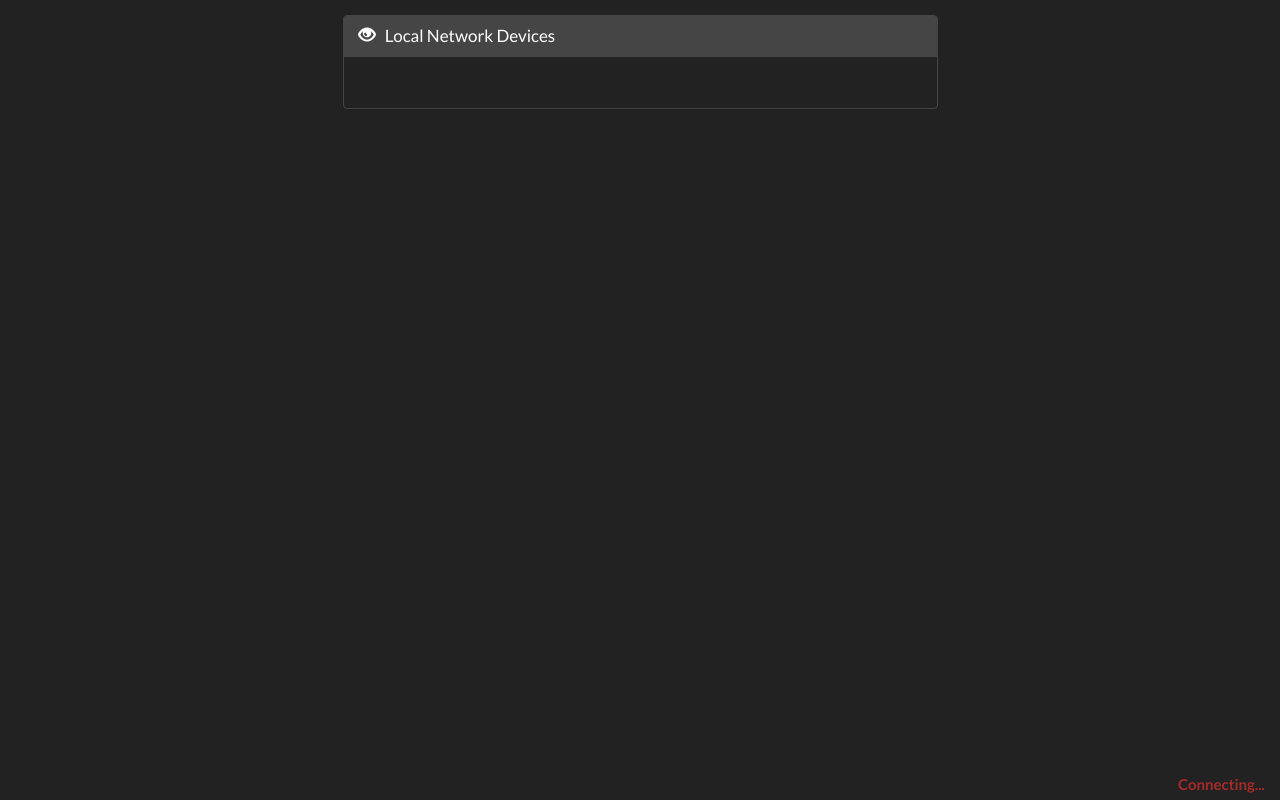
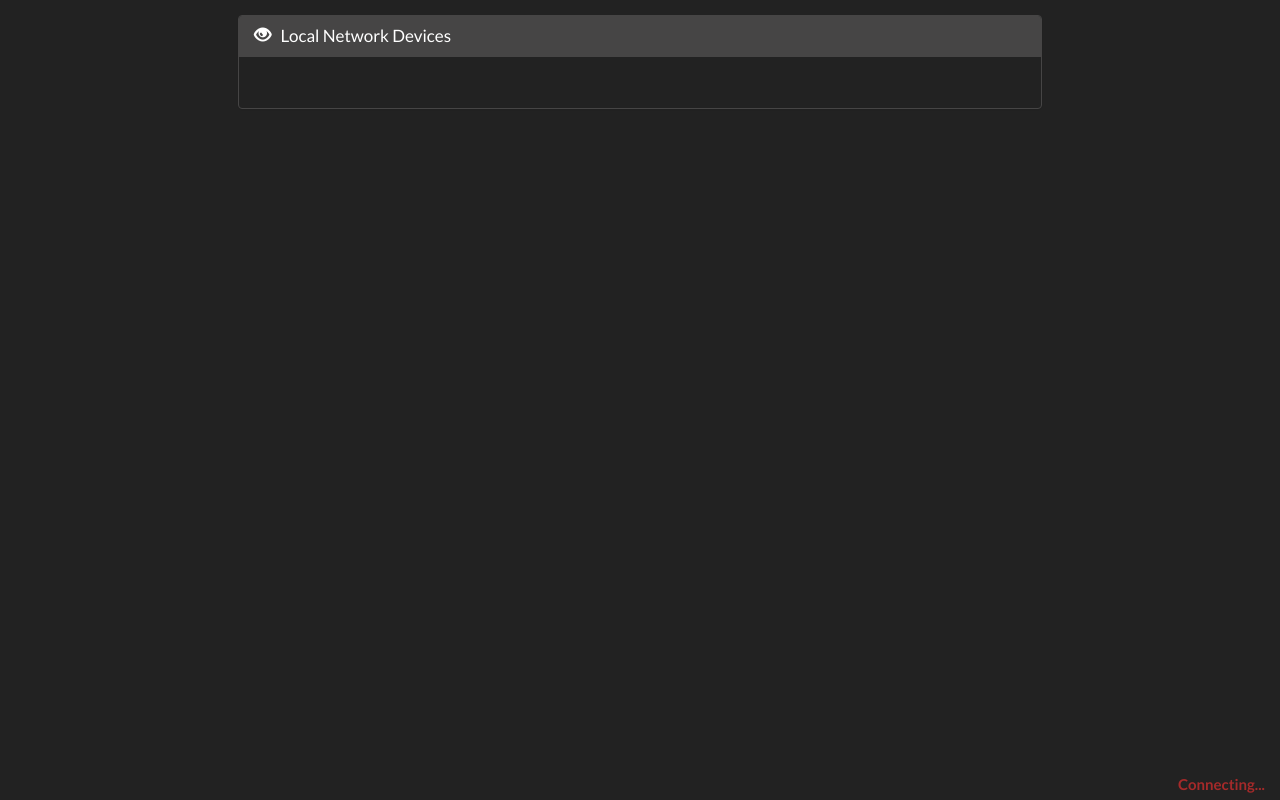
Before and after one commit to maxux/lantraffic-ui, a plain HTML site: page client/index.html in a window 1280 px wide. Drawn offline with Linux system fonts and the light colour scheme.

Commit message:
Enlarge device table

```diff
--- a/client/index.html
+++ b/client/index.html
@@ -12,9 +12,9 @@
     <div id="wrapper">
 	<div class="container-fluid">
         <div class="row">
-            <div class="col-lg-3">
+            <div class="col-lg-2">
             </div>
-            <div class="col-lg-6">
+            <div class="col-lg-8">
             <div class="panel panel-default">
                 <div class="panel-heading">
                     <h3 class="panel-title">
@@ -29,7 +29,7 @@
                 </div>
             </div>
             </div>
-            <div class="col-lg-3">
+            <div class="col-lg-2">
             </div>
         <div id="disconnected">Connecting...</div>
 	</div>
```
